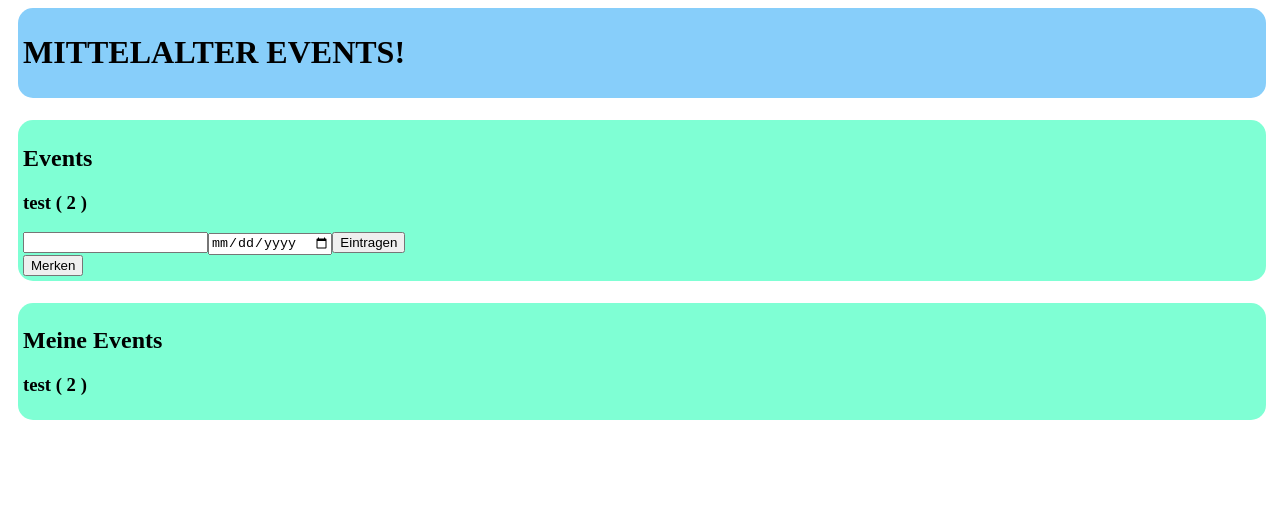
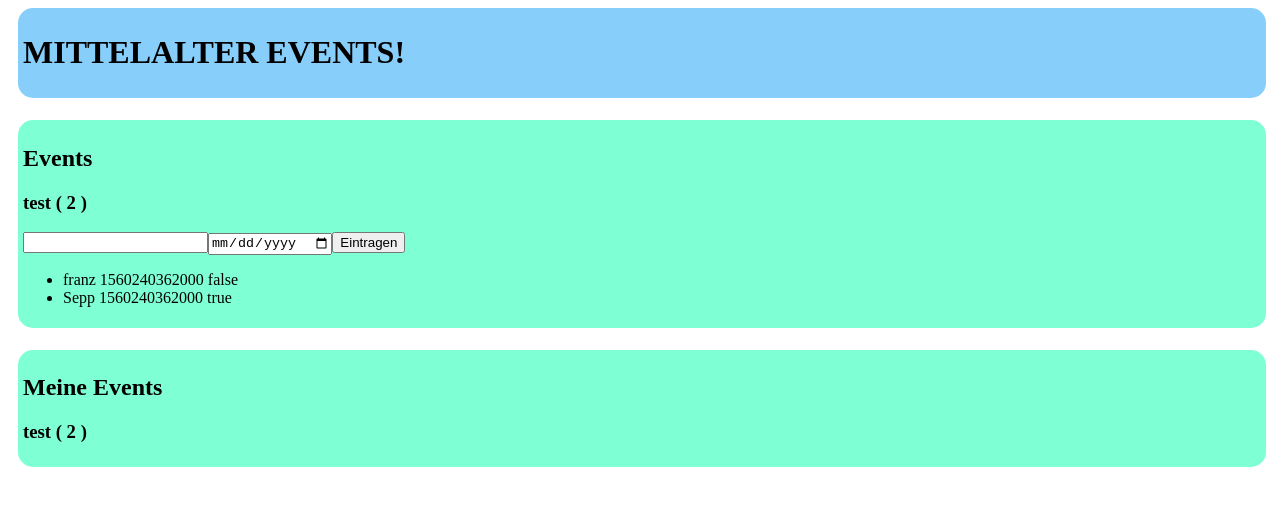
Before and after one commit to InkHe4rt/event_manager, an Angular app: page / in a window 1280 px wide. Shown: the top 506 px of the page. Built offline with nearby package versions, Linux system fonts and the light colour scheme.

Commit message:
test array changed again

```diff
--- a/src/app/app.component.html
+++ b/src/app/app.component.html
@@ -17,12 +17,18 @@
 <div class="smalTitlebox">
   <h2>Events</h2>
   <app-event-editor></app-event-editor>
-  <!--  buttons hier ?-->
   <input type="name">
   <input type="date" name="eventday">
   <button>Eintragen</button>
   <br>
-  <button>Merken</button>
+  <ul>
+    <li *ngFor="let Event of events">
+      {{ Event.name }}
+      {{ Event.date }}
+      {{ Event.isBookmarked }}
+    </li>
+  </ul>
+  <p *ngIf="events.length > 3">
 </div>
 
 <br>
--- a/src/app/app.component.ts
+++ b/src/app/app.component.ts
@@ -8,11 +8,16 @@ import {Event} from './event.model';
   styleUrls: ['./app.component.css']
 })
 export class AppComponent {
+
   public showEvent: boolean;
 
   events: Event[] = [
-    {name: 'franz', date: new Date().getTime(), isBookmarked: false}
+    {name: 'franz', date: new Date().getTime(), isBookmarked: false},
+    {name: 'Sepp', date: new Date().getTime(), isBookmarked: true}
+
   ];
+
+  myEvent = this.events[0];
 
   constructor() {}
 }
--- a/src/app/event-editor/event-editor.component.ts
+++ b/src/app/event-editor/event-editor.component.ts
@@ -10,10 +10,11 @@ export class EventEditorComponent implements OnInit {
 
 
   constructor() {
-    const numbers = [1, 2, 3];
-    for (const num of numbers) {
-      document.write(String(num));
-    }
+    //test
+    // const numbers = [1, 2, 3];
+    // for (const num of numbers) {
+    //   document.write(String(num));
+    // }
   }
 
   ngOnInit() {
```
Also changed, not shown: src/app/event.ts (added, +7 -0 lines).
